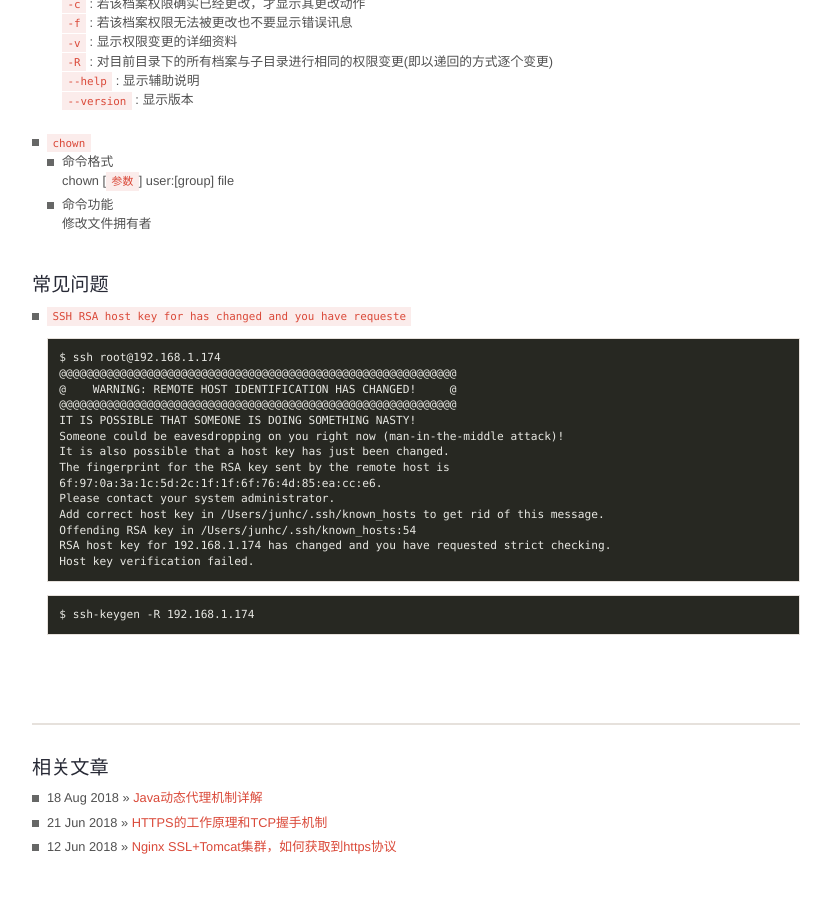
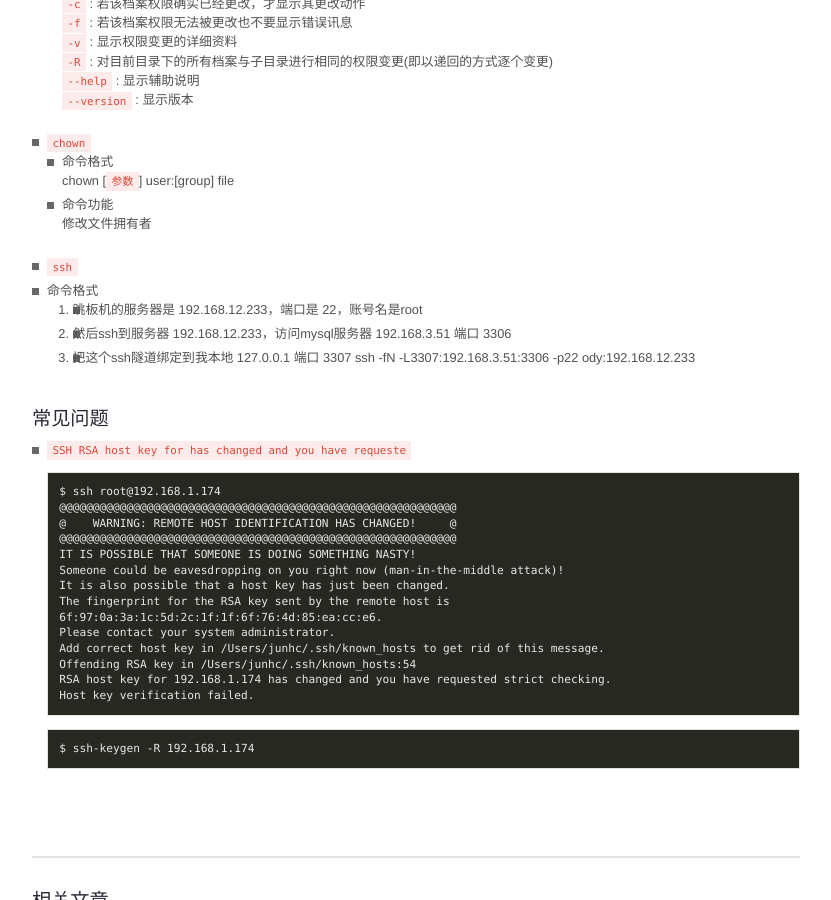
Before and after one commit to junhc/junhc.github.io, a Jekyll site: the page built from _posts/2015-08-20-linux.md, in a window 1280 px wide and 900 px high, scrolled down 2851 px. Shown: the whole window, without its empty margins (224-1055 px from the left). Built offline with Jekyll 4.4.1, drawn with Linux system fonts in a browser that asks for light colours; Markdown is read by kramdown in place of the engine named in the settings; comment, search, counter and statistics services are not loaded.

Commit message:
Update 2015-08-20-linux.md

```diff
--- a/_posts/2015-08-20-linux.md
+++ b/_posts/2015-08-20-linux.md
@@ -145,6 +145,12 @@ permalink: linux
     chown [`参数`] user:[group] file
   * 命令功能
     修改文件拥有者
+* `ssh`
+ * 命令格式
+   1. 跳板机的服务器是 192.168.12.233，端口是 22，账号名是root
+   2. 然后ssh到服务器 192.168.12.233，访问mysql服务器 192.168.3.51 端口 3306
+   3. 把这个ssh隧道绑定到我本地 127.0.0.1 端口 3307
+   ssh -fN -L3307:192.168.3.51:3306 -p22 ody:192.168.12.233
 
 #### 常见问题
 
```
